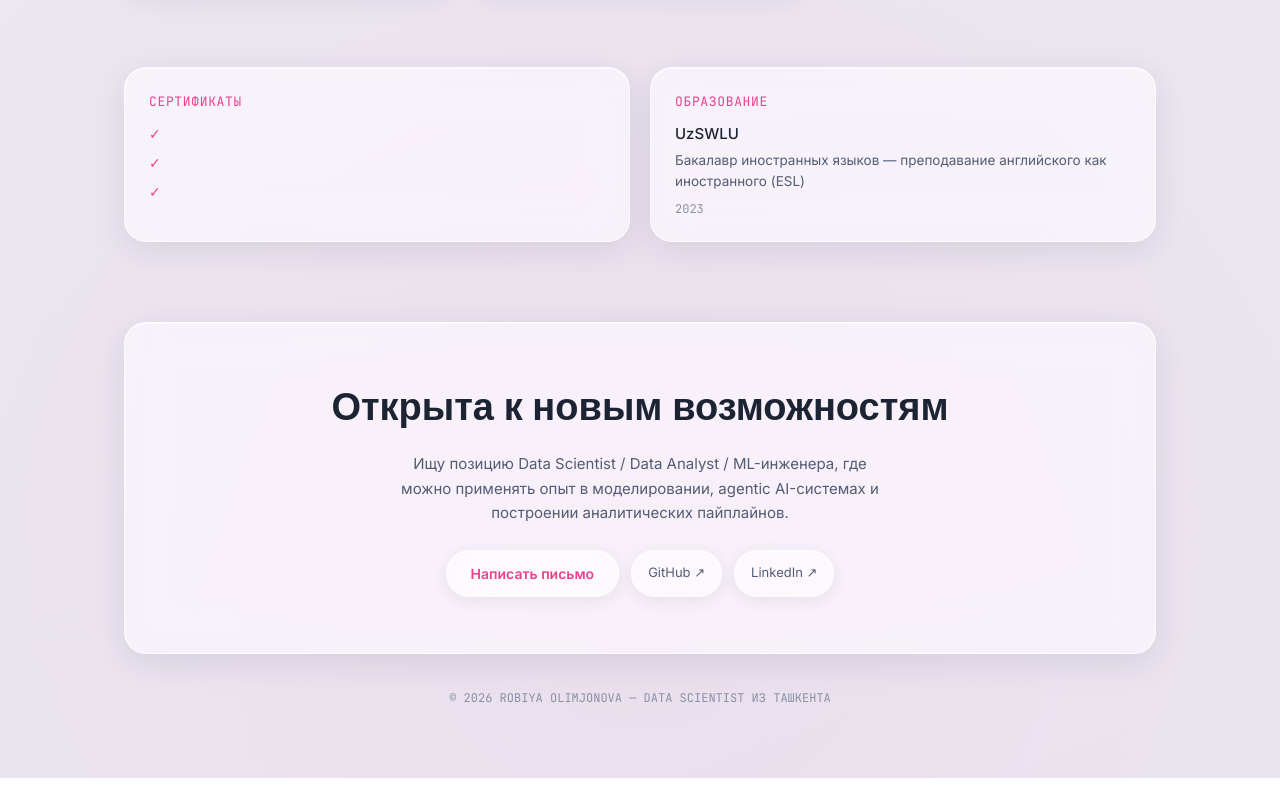
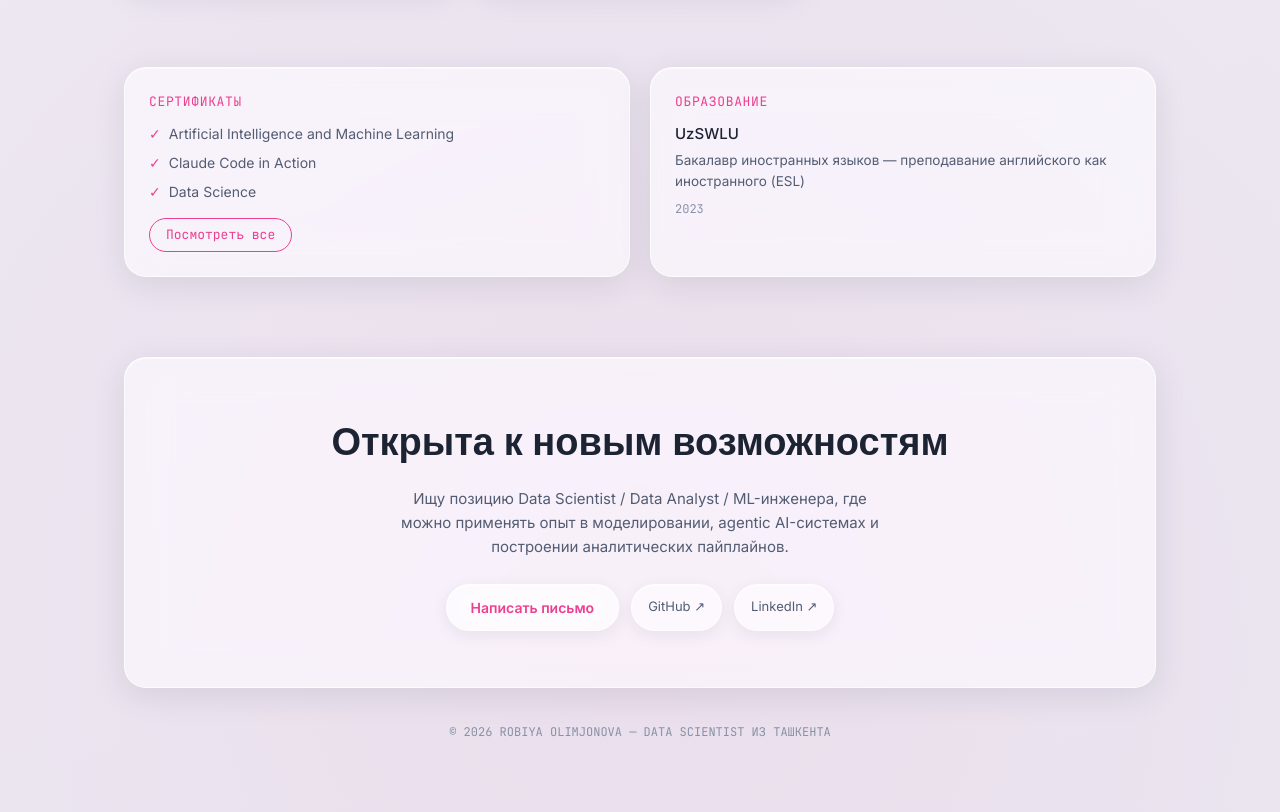
Before and after one commit to rosychks/robiya-portfolio, a Next.js app: page / in a window 1280 px wide. Shown: the part 2920-3732 px from the top of the page. Before the commit the page ends 3698 px from the top, so only its background shows below. Built offline with nearby package versions, Linux system fonts and the light colour scheme; no server answers.

Commit message:
Refactor certification list rendering and add link
Updated the rendering of certifications to use the certification name directly instead of an object. Added a link to view all certifications.

```diff
--- a/components/CertEdu.tsx
+++ b/components/CertEdu.tsx
@@ -1,6 +1,7 @@
 "use client";
 
 import { useLang } from "@/lib/LangContext";
+import { contact } from "@/lib/translations";
 
 export default function CertEdu() {
   const { t } = useLang();
@@ -14,14 +15,19 @@ export default function CertEdu() {
           </h4>
           <ul className="flex flex-col gap-2">
             {t.certifications.map((c) => (
-              <li key={c.name} className="text-text1 text-[14px] flex items-center gap-2">
-                <span className="text-violet">✓</span>
-                <a href={c.link} target="_blank" rel="noreferrer" className="hover:text-violet transition-colors underline-offset-2 hover:underline">
-                  {c.name}
-                </a>
+              <li key={c} className="text-text1 text-[14px] flex items-center gap-2">
+                <span className="text-violet">✓</span> {c}
               </li>
             ))}
           </ul>
+          <a
+            href={contact.certifications}
+            target="_blank"
+            rel="noreferrer"
+            className="inline-block mt-4 text-[13px] font-mono text-violet border border-violet rounded-full px-4 py-1.5 hover:bg-violet hover:text-white transition-colors"
+          >
+            {t.certEduSection.viewAll}
+          </a>
         </div>
 
         <div className="glass rounded-glass p-6">
```
